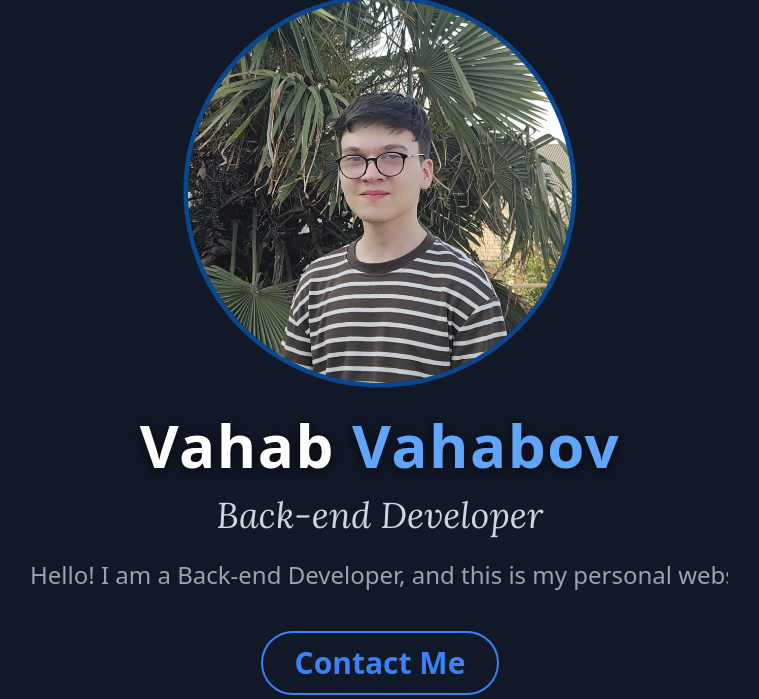
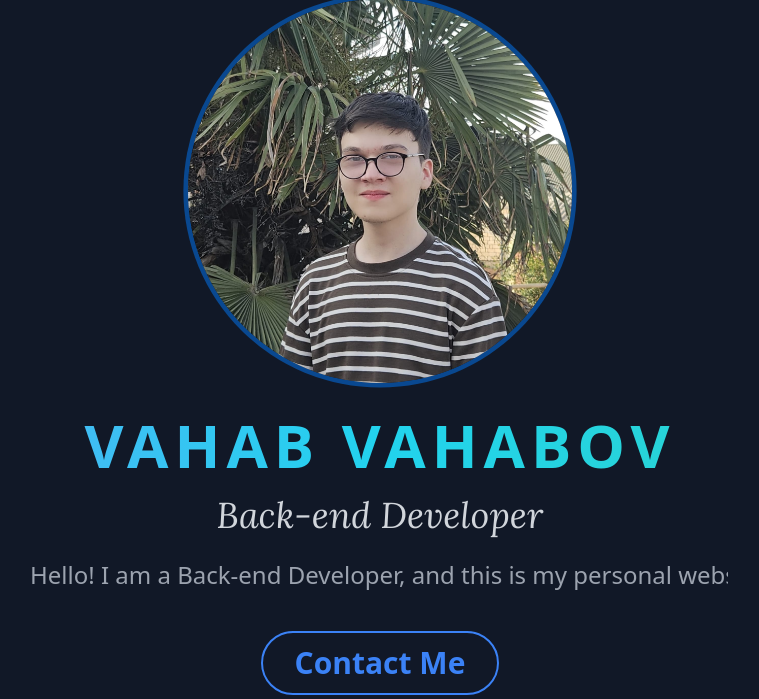
Before and after one commit to vahabov007/personal-website, a Spring app: template src/main/resources/templates/index.html in a window 1280 px wide. Shown: the part 129-828 px from the top of the page, without its empty margins (260-1019 px from the left). Run offline with Thymeleaf, Linux system fonts and the light colour scheme; the template is opened without the code that fills it, so the values that code supplies are empty; some libraries are stand-ins or nearby versions.

Commit message:
Design changed.

```diff
--- a/src/main/resources/templates/index.html
+++ b/src/main/resources/templates/index.html
@@ -434,9 +434,10 @@
     </div>
 
     <div class="md:w-full text-center mb-6 md:mb-0 order-2 md:order-2">
-        <h1 class="text-5xl md:text-6xl font-extrabold tracking-wide text-white drop-shadow-[0_2px_6px_rgba(0,0,0,0.7)] mt-8">
-            Vahab <span class="text-blue-400">Vahabov</span>
+        <h1 class="text-5xl md:text-6xl font-black tracking-widest uppercase bg-gradient-to-r from-blue-400 via-cyan-400 to-teal-400 text-transparent bg-clip-text mt-8">
+            Vahab Vahabov
         </h1>
+
 
         <p
                 class="font-elegant-serif text-2xl md:text-4xl text-gray-300 mt-5 homepage-subtitle"
```
